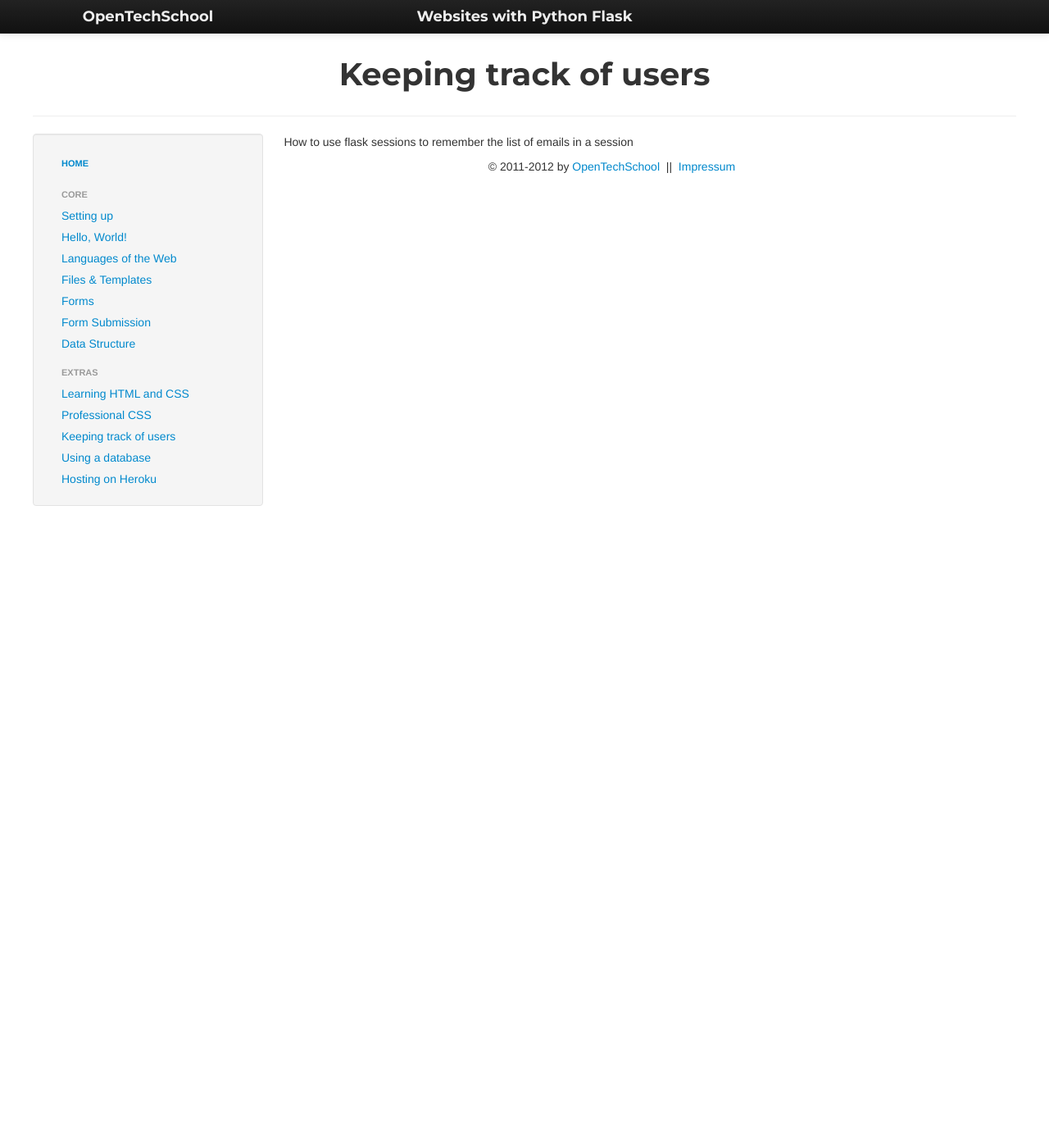
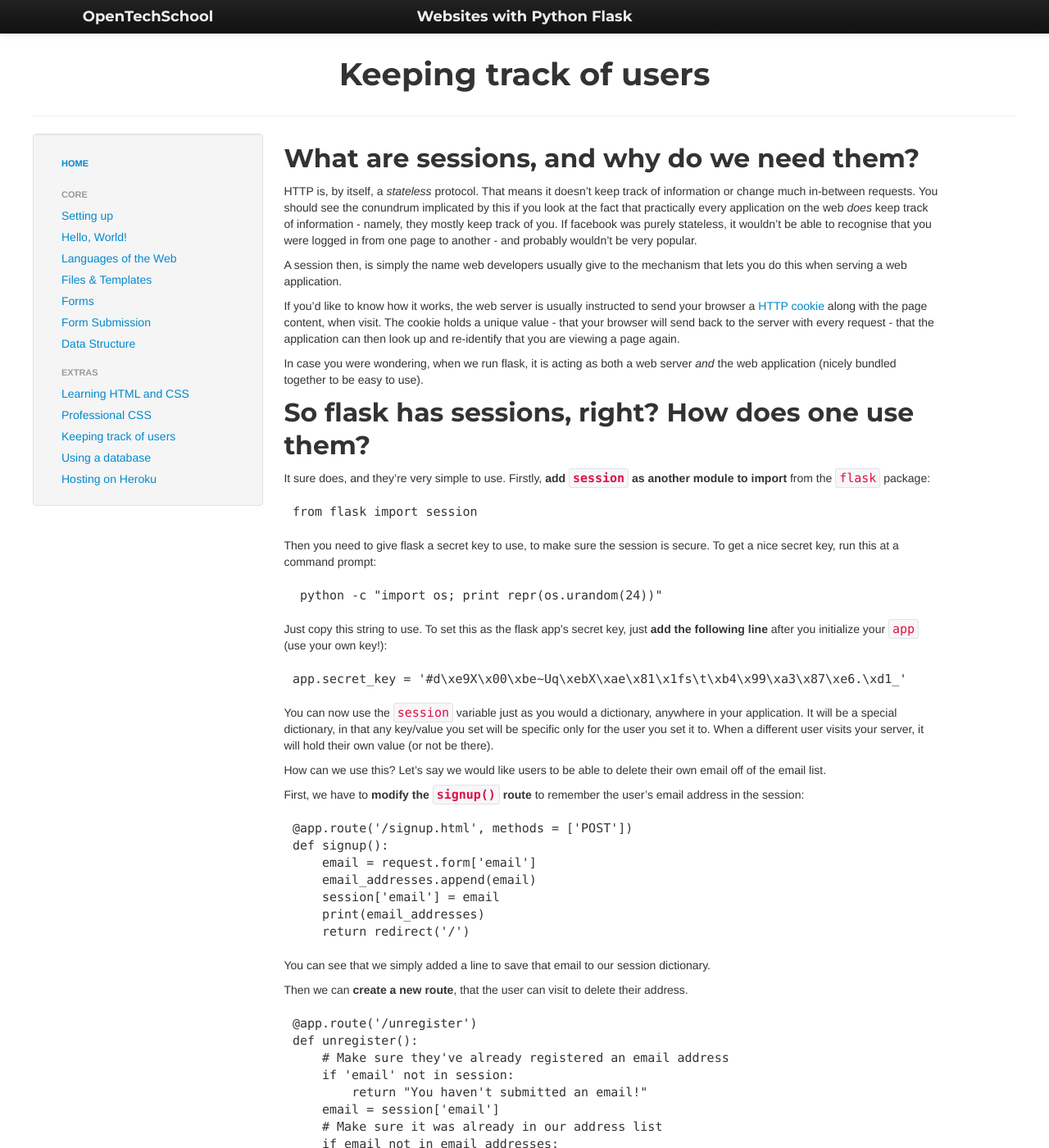
Before and after one commit to OpenTechSchool/python-flask, a Jekyll site: the page built from extras/sessions.md, in a window 1280 px wide and 1400 px high. Shown: the whole window at 82% size. Built offline with Jekyll 4.4.1, drawn with Linux system fonts in a browser that asks for light colours; some of the changed text lies outside the part shown.

Commit message:
Add content for sessions
TODO: Need to add extensions-
  use post button
  add simple admin function

```diff
--- a/extras/sessions.md
+++ b/extras/sessions.md
@@ -3,4 +3,64 @@
 title: Keeping track of users
 ---
 
-How to use flask sessions to remember the list of emails in a session
+## What are sessions, and why do we need them?
+
+HTTP is, by itself, a _stateless_ protocol. That means it doesn't keep track of information or change much in-between requests. You should see the conundrum implicated by this if you look at the fact that practically every application on the web _does_ keep track of information - namely, they mostly keep track of you. If facebook was purely stateless, it wouldn't be able to recognise that you were logged in from one page to another - and probably wouldn't be very popular.
+
+A session then, is simply the name web developers usually give to the mechanism that lets you do this when serving a web application.
+
+If you'd like to know how it works, the web server is usually instructed to send your browser a [HTTP cookie](http://en.wikipedia.org/wiki/HTTP_cookie_) along with the page content, when visit. The cookie holds a unique value - that your browser will send back to the server with every request - that the application can then look up and re-identify that you are viewing a page again.
+
+In case you were wondering, when we run flask, it is acting as both a web server _and_ the web application (nicely bundled together to be easy to use).
+
+## So flask has sessions, right? How does one use them?
+
+It sure does, and they're very simple to use. Firstly, **add `session` as another module to import** from the `flask` package:
+
+    from flask import session
+
+Then you need to give flask a secret key to use, to make sure the session is secure. To get a nice secret key, run this at a command prompt:
+
+     python -c "import os; print repr(os.urandom(24))"
+
+Just copy this string to use. To set this as the flask app's secret key, just **add the following line** after you initialize your `app` (use your own key!):
+
+    app.secret_key = '#d\xe9X\x00\xbe~Uq\xebX\xae\x81\x1fs\t\xb4\x99\xa3\x87\xe6.\xd1_'
+
+You can now use the `session` variable just as you would a dictionary, anywhere in your application. It will be a special dictionary, in that any key/value you set will be specific only for the user you set it to. When a different user visits your server, it will hold their own value (or not be there).
+
+How can we use this? Let's say we would like users to be able to delete their own email off of the email list.
+
+First, we have to **modify the `signup()` route** to remember the user's email address in the session:
+
+    @app.route('/signup.html', methods = ['POST'])
+    def signup():
+        email = request.form['email']
+        email_addresses.append(email)
+        session['email'] = email
+        print(email_addresses)
+        return redirect('/')
+
+You can see that we simply added a line to save that email to our session dictionary.
+
+Then we can **create a new route**, that the user can visit to delete their address.
+
+    @app.route('/unregister')
+    def unregister():
+        # Make sure they've already registered an email address
+        if 'email' not in session:
+            return "You haven't submitted an email!"
+        email = session['email']
+        # Make sure it was already in our address list
+        if email not in email_addresses:
+            return "That address isn't on our list"
+        email_addresses.remove(email)
+        del session['email'] # Make sure to remove it from the session
+        return 'We have removed ' + email + ' from the list!'
+
+
+Here, we use a few `if` checks to make sure that our user added an email address already, and it's in our list. We can't remove it otherwise!
+
+**Try out the new functionality!** Add an email address, and then visit `/unregister` in your web browser. When you next look at the list, it should hopefully be gone!
+
+### Extensions
```
